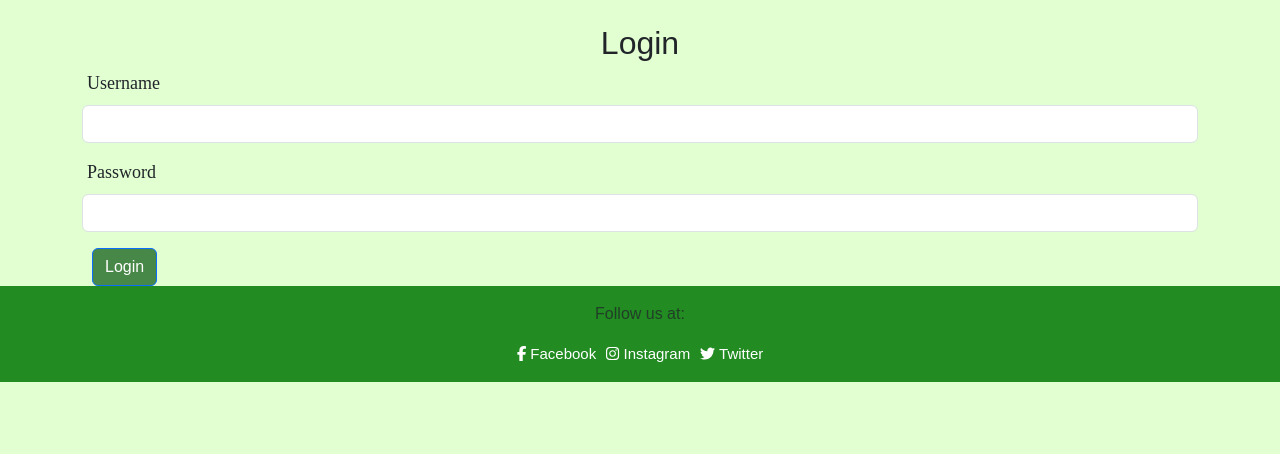
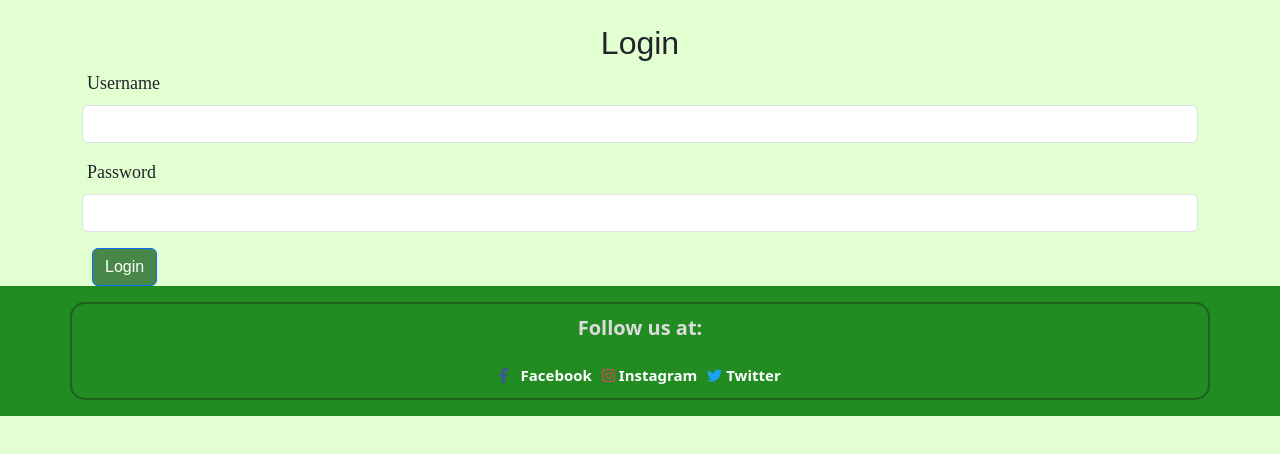
Before and after one commit to BryceJensenius/FinalProject, a React (Create React App) app in the folder frontend/: page / in a window 1280 px wide. Shown: the top 454 px of the page. Built offline with nearby package versions, Linux system fonts and the light colour scheme.

Commit message:
Finished footer style

```diff
--- a/frontend/src/Footer.js
+++ b/frontend/src/Footer.js
@@ -5,17 +5,18 @@ import { faFacebookF, faInstagram, faTwitter } from '@fortawesome/free-brands-sv
 const Footer = () => {
     return (
         <footer className="text-body-secondary py-3">
-            <div className="container">
+            <div className="container footer-element">
                 <p>Follow us at:</p>
                 <a href="https://www.facebook.com" target="_blank" rel="noopener noreferrer">
-                    <FontAwesomeIcon icon={faFacebookF} /> Facebook
+                    <FontAwesomeIcon icon={faFacebookF} className="icon-style" /> Facebook
                 </a>
                 <a href="https://www.instagram.com" target="_blank" rel="noopener noreferrer">
-                    <FontAwesomeIcon icon={faInstagram} /> Instagram
+                    <FontAwesomeIcon icon={faInstagram} className="icon-instagram" /> Instagram
                 </a>
                 <a href="https://x.com" target="_blank" rel="noopener noreferrer">
-                    <FontAwesomeIcon icon={faTwitter} /> Twitter
+                    <FontAwesomeIcon icon={faTwitter} className="icon-twitter" /> Twitter
                 </a>
+
             </div>
         </footer>
     );
--- a/frontend/src/customStyles/style.css
+++ b/frontend/src/customStyles/style.css
@@ -99,13 +99,14 @@ body {
 
 .footer-element {
     text-decoration: none;
-    font-family: Baskerville;
+    font-family: system-ui, -apple-system, BlinkMacSystemFont, 'Segoe UI', Roboto, Oxygen, Ubuntu, Cantarell, 'Open Sans', 'Helvetica Neue', sans-serif;
     font-size: min(13px, 1vw);
     color: #dcdcdc;
-    border: 2px solid #8f8e8e;
+    border: 2px solid #1c611c;
     padding: 9px;
     font-weight: 600;
     border-radius: 15px;
+    font-size: 20px;
 }
 
 footer {
@@ -548,3 +549,17 @@ i {
     font-size: 24px;
     color: #0077b5;
 }
+
+/* Colors of the Footer Icons */
+.icon-style {
+    color: #3b5998;  /* Facebook blue */
+    margin-right: 8px; /* Adds spacing between icon and text */
+}
+
+.icon-instagram {
+    color: #E4405F;  /* Instagram pink */
+}
+
+.icon-twitter {
+    color: #1DA1F2;  /* Twitter blue */
+}
```
